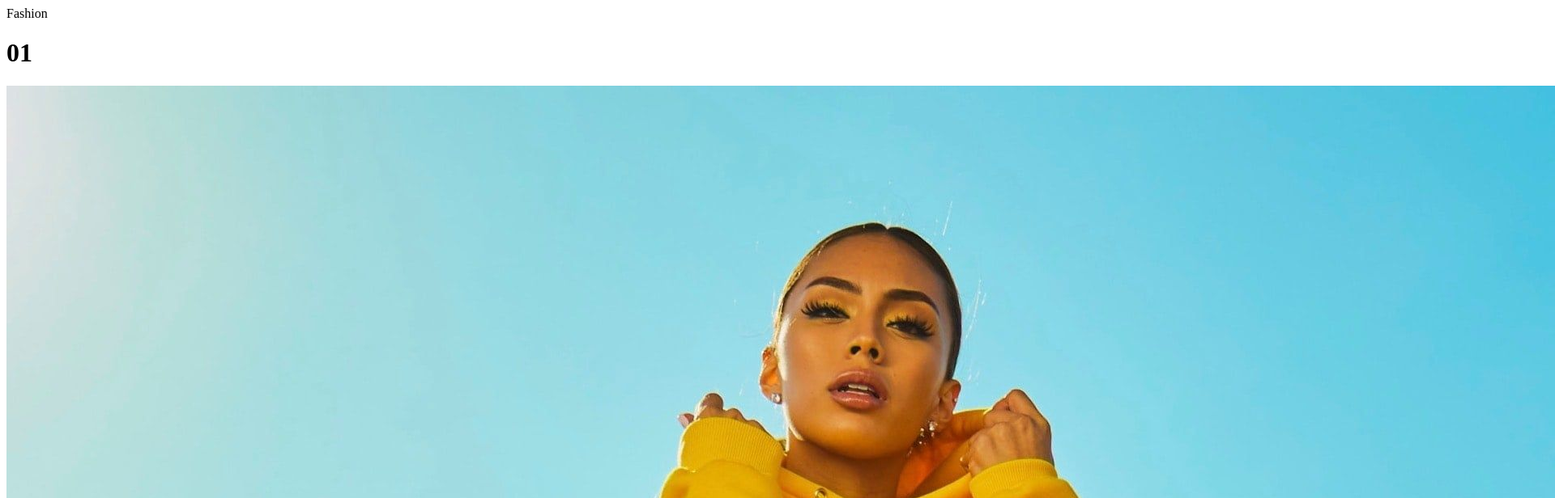
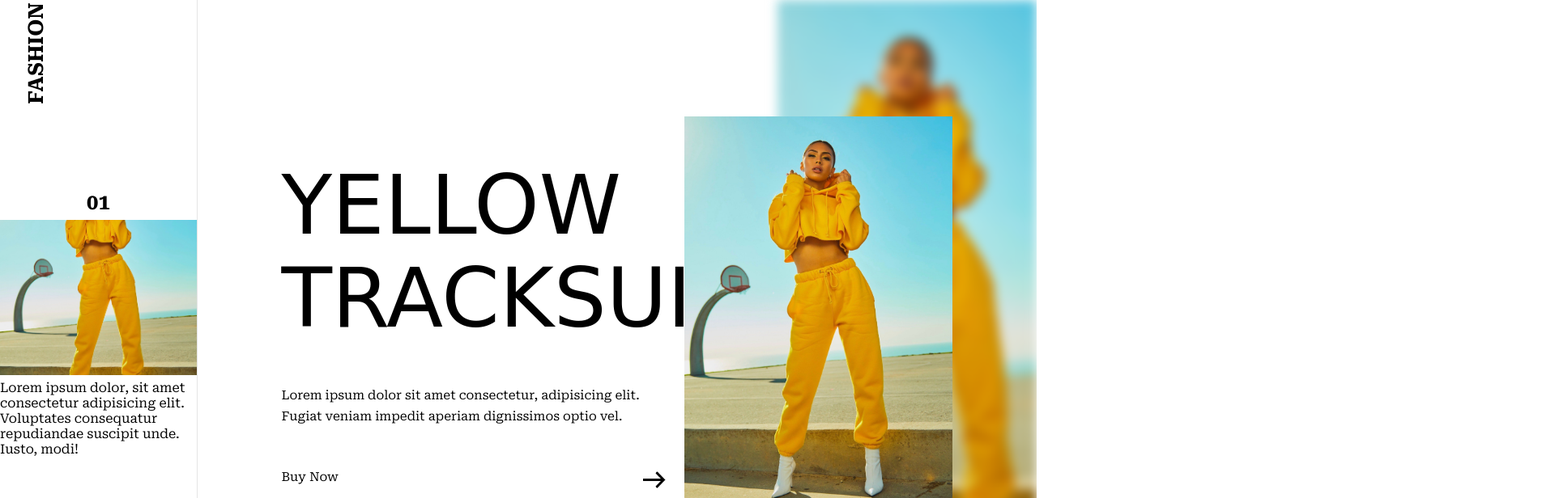
Before and after one commit to joelmtzjmnz/eCommerce, a plain HTML site: page index.html in a window 1280 px wide. Shown: the top 616 px of the page at 81% size, 1920 px wide, since content can reach past the window. Drawn offline with Linux system fonts and the light colour scheme; a web font is replaced by a local one.

Commit message:
Agregamos CSS

```diff
--- a/CSS/style.css
+++ b/CSS/style.css
@@ -0,0 +1,213 @@
+*{
+    padding: 0;
+    margin: 0;
+    box-sizing: border-box ;
+    font-family: 'Roboto Serif', serif;
+}
+
+body{
+    width: 100%;
+    height: 100vh;
+    position: relative;
+    display: flex;
+}
+
+.overlay{
+    position: absolute;
+    top: 0;
+    left: 0;
+    bottom: 0;
+    right: 0;
+    background-color: aliceblue;
+    opacity: 1;
+    z-index: 9;
+    animation: fade-out 5s forwards 1;
+    pointer-events: none;
+}
+
+@keyframes  fade-out{
+    to{
+        opacity: 0;
+    }
+}
+
+.left-side{
+    width: 20vw;
+    height: 100%;
+    border-right: 1px solid rgba(0,0,0,0.1);
+    position: relative;
+    display: flex;
+    align-items: center;
+}
+
+.logo {
+    text-transform: uppercase;
+    font-weight: 700;
+    font-size: 2vw;
+    position: absolute;
+    top: 4vw;
+    left: -1.5vw;
+    transform: rotate(-90deg);
+    user-select: none;
+}
+
+.sm-product{
+    width: 100%;
+    height: auto;
+}
+
+.product-index{
+    font-size: 2vw;
+    text-align: center;
+}
+
+.sm-product-img-container{
+    position: relative;
+    margin: .5vw 0;
+    height: 15vw;
+    overflow: hidden;
+}
+
+.sm-product-img{
+    width: 100%;
+    height: 15vw;
+    object-fit: cover;
+}
+
+.sm-product-description{
+    text-align: right;
+    padding: 0 .5vw;
+    line-height: 1.5vw;
+    font-size: 1vw;
+    color: rgba(0,0,0,0.5);
+}
+
+.social-link{
+    position: absolute;
+    bottom: 30px;
+    left: 50%;
+    transform: translate(-50%);
+}
+
+.social-link-img{
+    width: 1.6vw;
+    height: 1.6vw;
+    margin: .5vw;
+    cursor: pointer;
+}
+
+.social-link-img:hover{
+    width: 1.8vw;
+    height: 1.8vw;
+}
+
+.right-side{
+    width: 85vw;
+    height: 100vh;
+    position: relative;
+    display: flex;
+    align-items: center;
+    justify-content: center;
+}
+
+.backdrop-img{
+    width: 25vw;
+    height: 100%;
+    position: absolute;
+    top: 0;
+    right: 0;
+    object-fit: cover;
+    filter: blur(.5vw);
+    user-select:none;
+}
+
+.content{
+    width: 80%;
+    display: flex;
+    align-items: center;
+    position: relative;
+}
+
+.product-detail{
+    width: 60%;
+}
+
+.product-name{
+    font-size: 8vw;
+    text-transform: uppercase;
+    font-family: 'Roboto', sans-serif;
+    font-family: 'Sirin Stencil', cursive;
+    font-weight: 400;
+    line-height: 9vw;
+}
+
+.product-description{
+    margin: 4vw 0;
+    width: 90%;
+    font-size: 1.2vw;
+    line-height: 2vw;
+    color: (0,0,0,0.5);
+}
+
+.buy-btn{
+    text-decoration: none;
+    color: #000;
+    text-transform: capitalize;
+    font-size: 1.2vw;
+}
+
+.nxt-btn{
+    border: none;
+    background: none;
+    display: flex;
+    margin-left: auto;
+    margin-top: -1.2vw;
+    margin-right: 1vw;
+    cursor: pointer;
+    justify-content: center;
+    user-select: none;
+}
+
+.nxt-btn img {
+    width: 60%;
+}
+
+.product-img-container{
+    width: 40%;
+    height: 40vw;
+    position: relative;
+    overflow: hidden;
+}
+
+.product-img{
+    width: 100%;
+    height: 100%;
+    object-fit: cover;
+}
+
+.slide::before{
+    content: '';
+    position: absolute;
+    top:0;
+    left: -100%;
+    width: 100%;
+    height: 100%;
+    background:#000;
+    animation: slide-left 1s linear 1;
+}
+
+@keyframes slide-left {
+    to{
+        left: 100%;
+    }
+}
+
+.fade{
+    pointer-events: none;
+    animation: fade 1s forwards 1;
+}
+
+@keyframes fade {
+    0%, 100%{ opacity: 1;}
+    45%, 60%{ opacity: 0;}
+}
--- a/index.html
+++ b/index.html
@@ -7,6 +7,7 @@
     <link rel="preconnect" href="https://fonts.googleapis.com">
     <link rel="preconnect" href="https://fonts.gstatic.com" crossorigin>
     <link href="https://fonts.googleapis.com/css2?family=Roboto+Serif:opsz,wght@8..144,300;8..144,400;8..144,500;8..144,700&display=swap" rel="stylesheet">
+    <link href="https://fonts.googleapis.com/css2?family=Sirin+Stencil&display=swap" rel="stylesheet">
     <link rel="stylesheet" href="./CSS/style.css">
     <title>Práctica eCommerce</title>
 </head>
@@ -32,7 +33,7 @@
             <img src="./IMG/instagram.png" alt="" class="social-link-img">
         </div>
     </div>
-    <div class="left-right">
+    <div class="right-side">
         <img class="backdrop-img" src="./IMG/img1.jpg" alt="">
         <div class="content">
             <div class="product-detail">
```
